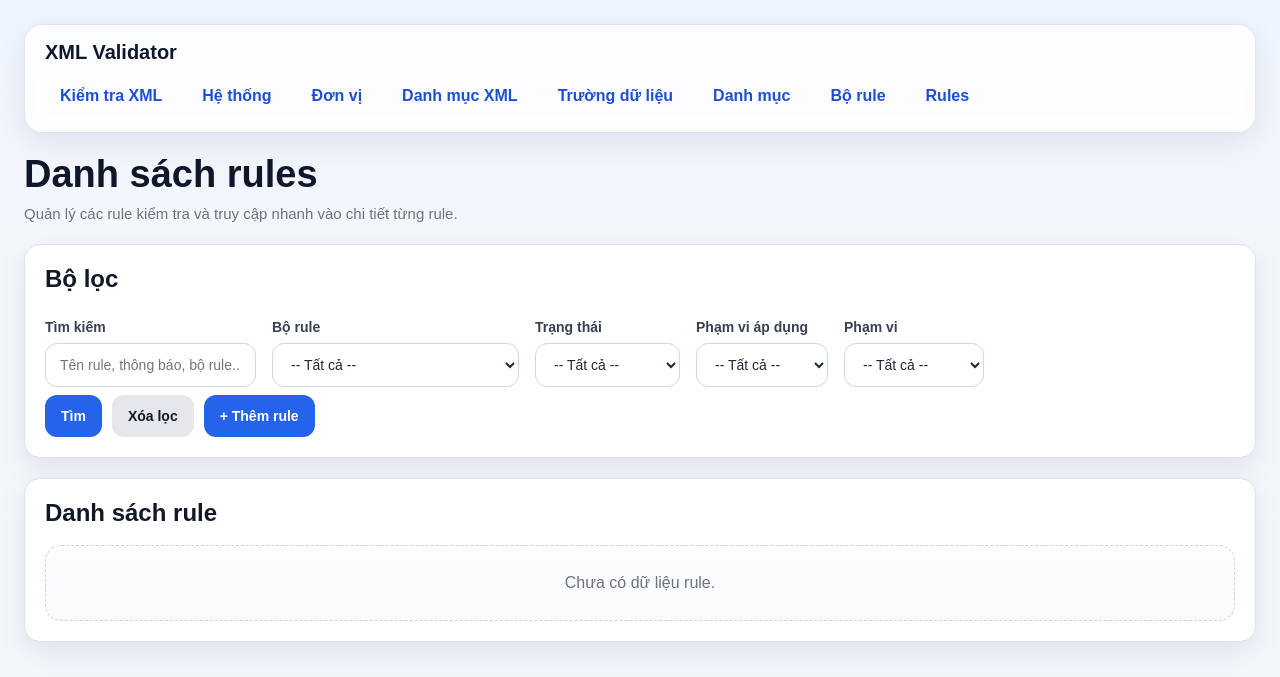
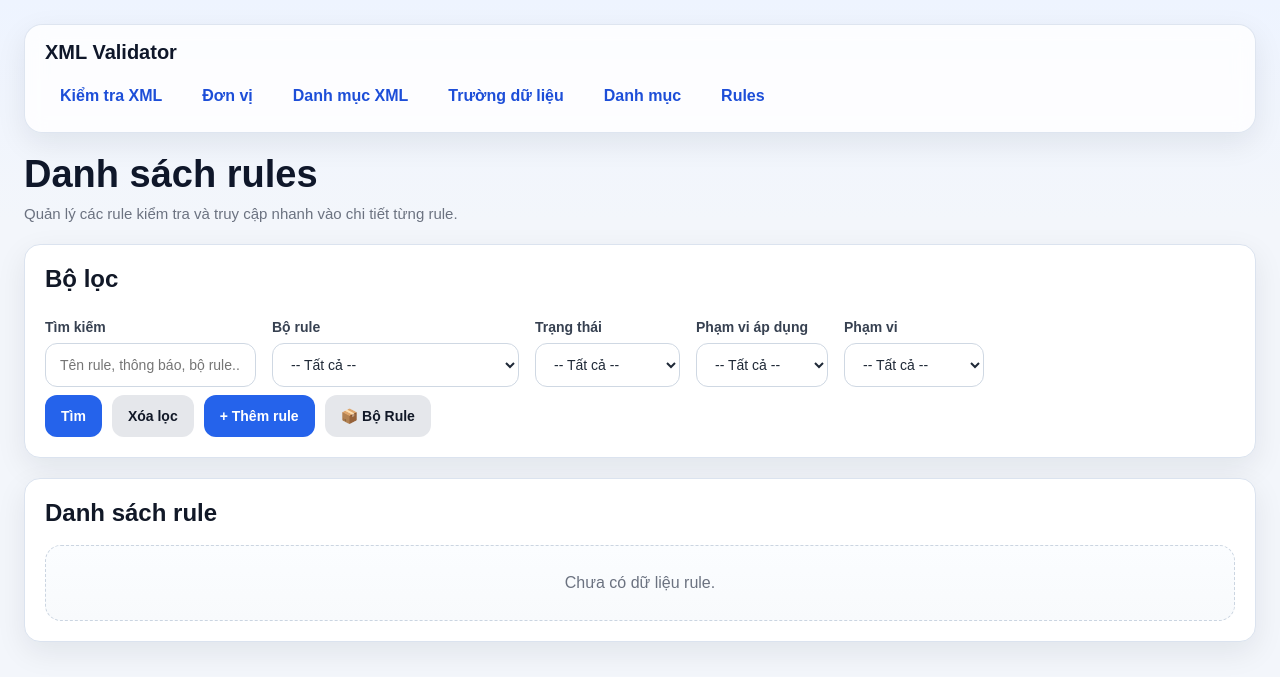
Before and after one commit to thehien172/xml-validator, a Flask app: page /rules/ in a window 1280 px wide. Shown: the top 677 px of the page. Run offline with Flask 3, Linux system fonts and the light colour scheme.

Commit message:
fix menu

```diff
--- a/templates/base.html
+++ b/templates/base.html
@@ -378,12 +378,12 @@
             <div class="topbar-title">XML Validator</div>
             <nav>
                 <a href="/">Kiểm tra XML</a>
-                <a href="/systems">Hệ thống</a>
+                <!-- <a href="/systems">Hệ thống</a> -->
                 <a href="/units">Đơn vị</a>
                 <a href="/xmls">Danh mục XML</a>
                 <a href="/fields">Trường dữ liệu</a>
                 <a href="/categories">Danh mục</a>
-                <a href="/rule-sets">Bộ rule</a>
+                <!-- <a href="/rule-sets">Bộ rule</a> -->
                 <a href="/rules">Rules</a>
             </nav>
         </div>
--- a/templates/rules.html
+++ b/templates/rules.html
@@ -127,6 +127,7 @@
             <button class="btn btn-primary" type="submit">Tìm</button>
             <a href="/rules" class="btn btn-secondary">Xóa lọc</a>
             <a href="/rules/create" class="btn btn-primary">+ Thêm rule</a>
+            <a href="/rule-sets" class="btn btn-secondary">📦 Bộ Rule</a>
         </div>
     </form>
 </div>
--- a/templates/units.html
+++ b/templates/units.html
@@ -34,6 +34,7 @@
             <button class="btn btn-primary" type="submit">Tìm</button>
             <a href="/units" class="btn btn-secondary">Xóa lọc</a>
             <a href="/units/create" class="btn btn-primary">+ Thêm đơn vị</a>
+            <a href="/systems" class="btn btn-secondary">⚙️ Hệ thống</a>
         </div>
     </form>
 </div>
```
